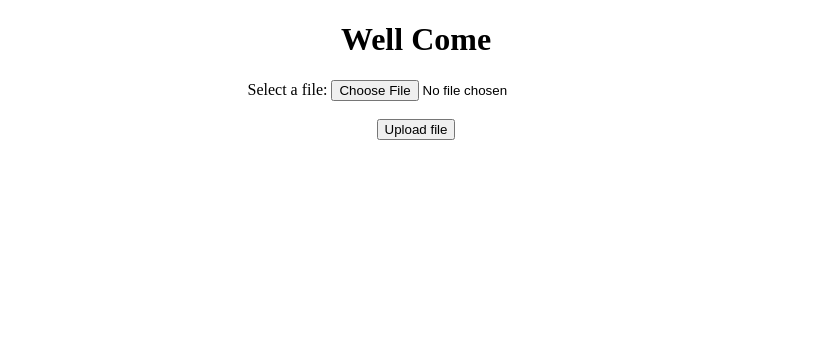
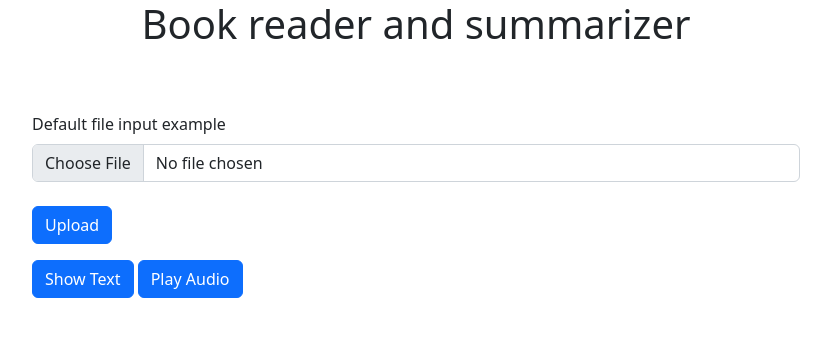
Before and after one commit to Suraj-Krushna-Yadav/Book_Reader_And_Summarizer, a Flask app: page / in a window 1280 px wide. Shown: the top 337 px of the page, without its empty margins (224-1055 px from the left). Run offline with Flask 2, Linux system fonts and the light colour scheme; some libraries are stand-ins or nearby versions.

Commit message:
basic frontend

```diff
--- a/templates/Index.html
+++ b/templates/Index.html
@@ -1,16 +1,38 @@
-<!DOCTYPE html>
+<!doctype html>
 <html lang="en">
 
 <head>
-    <meta charset="UTF-8">
-    <meta http-equiv="X-UA-Compatible" content="IE=edge">
-    <meta name="viewport" content="width=device-width, initial-scale=1.0">
-    <title>Book Reader and Summaraizer</title>
+    <meta charset="utf-8">
+    <meta name="viewport" content="width=device-width, initial-scale=1">
+    <title>Book reader and summarizer</title>
+    <link href="https://cdn.jsdelivr.net/npm/bootstrap@5.2.1/dist/css/bootstrap.min.css" rel="stylesheet"
+        integrity="sha384-iYQeCzEYFbKjA/T2uDLTpkwGzCiq6soy8tYaI1GyVh/UjpbCx/TYkiZhlZB6+fzT" crossorigin="anonymous">
 </head>
 
 <body>
+    <div style="margin-left:20% ;margin-Right:20% ;text-align: center;">
+        <!-- As a heading -->
+        <h1>Book reader and summarizer</h1>
+    </div>
 
-    <Div style="text-align: center;">
+    <div style="margin-left:20% ;margin-Right:20% ;margin-top: 5%;">
+        <div class="mb-3">
+            <form action="/upload" method="post" enctype="multipart/form-data">
+                <label for="myfile" class="form-label">Default file input example</label>
+                <input class="form-control" type="file" id="myfile" name="myfile">
+                <br>
+                <button type="submit" class="btn btn-primary mb-3">Upload</button>
+            </form>
+            <div>
+                <button type="submit" class="btn btn-primary mb-3">Show Text</button>
+                <button type="submit" class="btn btn-primary mb-3">Play Audio</button>
+            </div>
+        </div>
+    </div>
+
+
+    <!-- ---------------------------------------------------------------------------------------------- -->
+    <!-- <Div style="text-align: center;">
         <form action="/upload" method="post" enctype="multipart/form-data">
             <h1>Well Come</h1>
             <label for="myfile">Select a file:</label>
@@ -19,8 +41,15 @@
             <br>
             <button type="submit">Upload file</button>
         </form>
-    </Div>
+    </Div> -->
 
+
+
+
+
+    <script src="https://cdn.jsdelivr.net/npm/bootstrap@5.2.1/dist/js/bootstrap.bundle.min.js"
+        integrity="sha384-u1OknCvxWvY5kfmNBILK2hRnQC3Pr17a+RTT6rIHI7NnikvbZlHgTPOOmMi466C8"
+        crossorigin="anonymous"></script>
 </body>
 
 </html>
```
